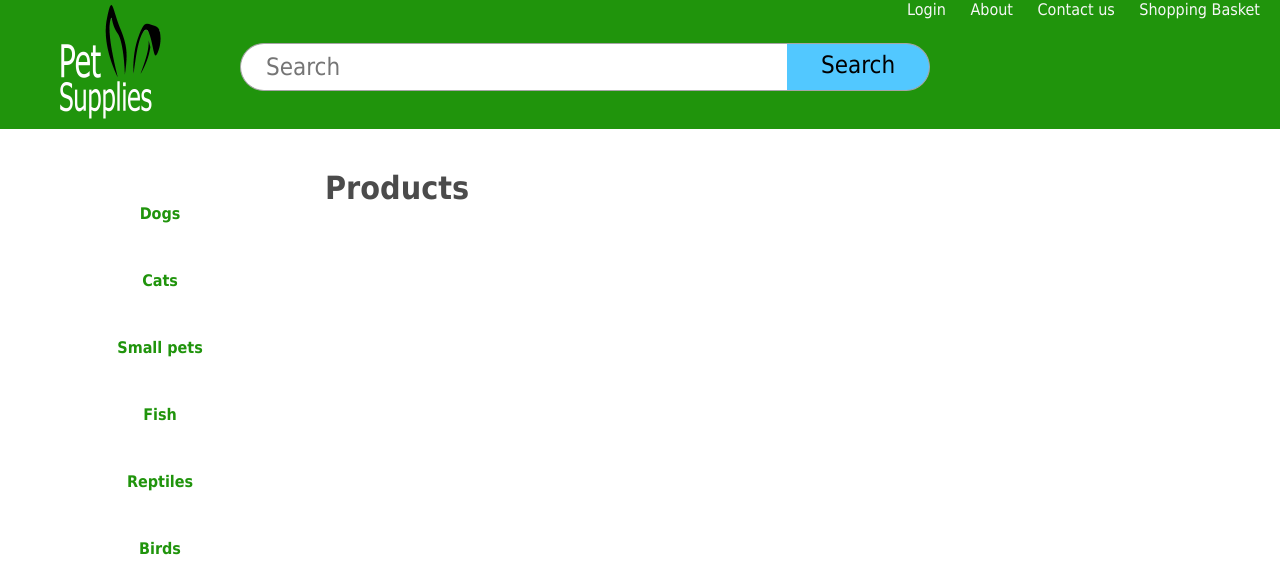
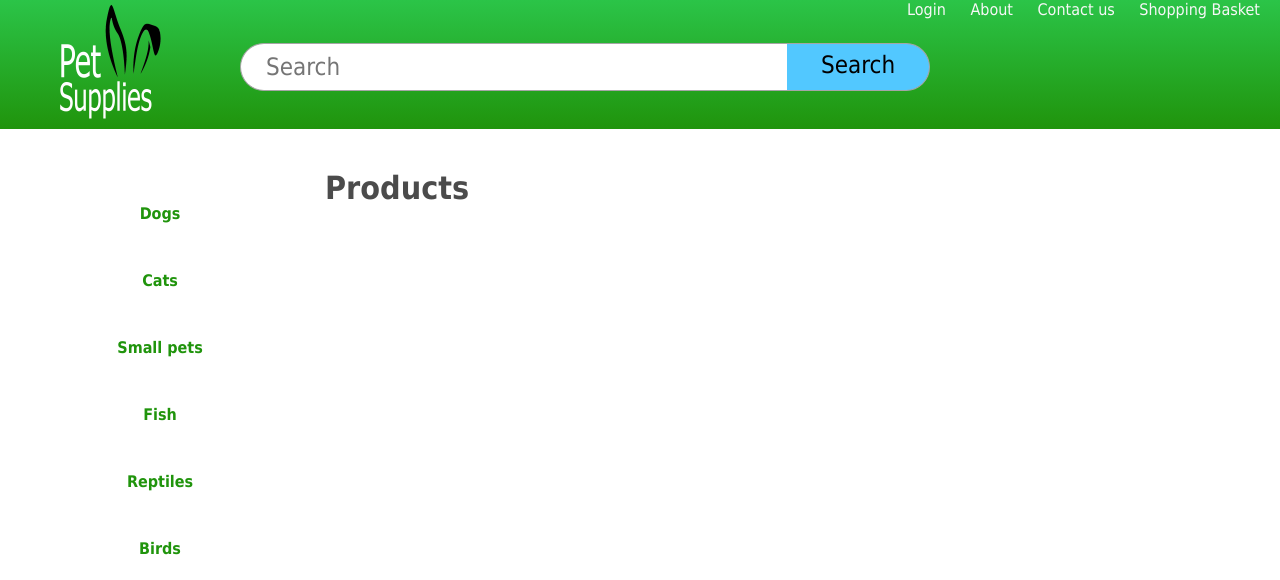
Before and after one commit to jakebaz/Dynamic-wesite-for-petshop, a PHP site: page /php/home.php in a window 1280 px wide. Shown: the top 580 px of the page. Run offline with PHP 8.4, Linux system fonts and the light colour scheme; data that the repository does not hold is empty.

Commit message:
linear gradient on header

```diff
--- a/css/styles.css
+++ b/css/styles.css
@@ -24,7 +24,7 @@
 }
 
 .top-banner {
-	background-color: #20940c;
+	background-image: linear-gradient(#2BC448,#20940c);
 }
 
 .search-bar {
@@ -266,7 +266,7 @@
 
 .about-main h3 {
 	position: relative;
-	left: 90px;
+	left: 110px;
 }
 
 .left-main ul{
```
